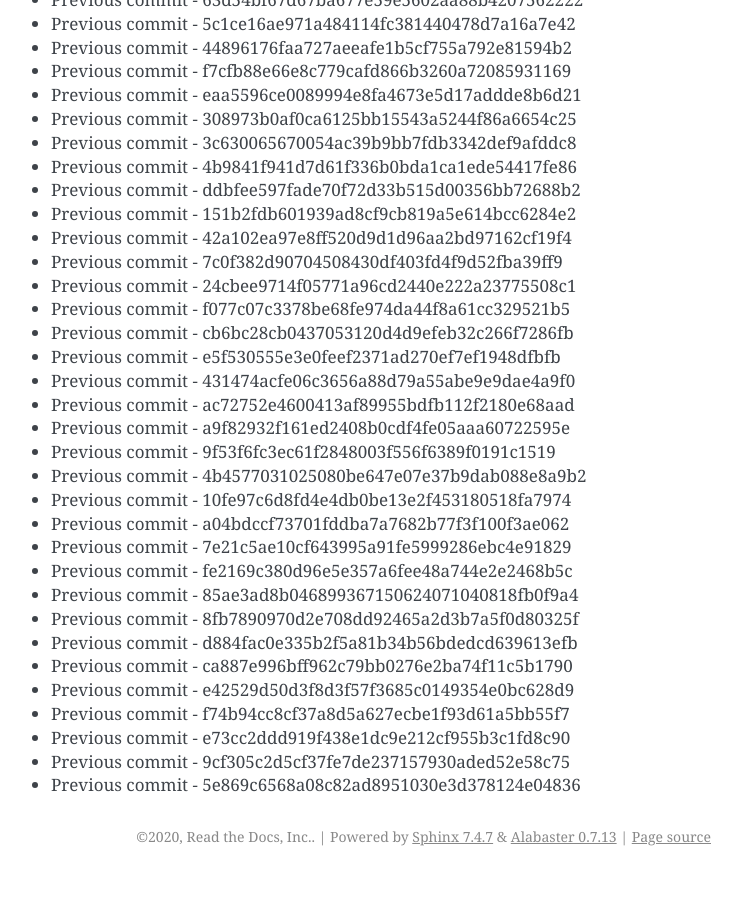
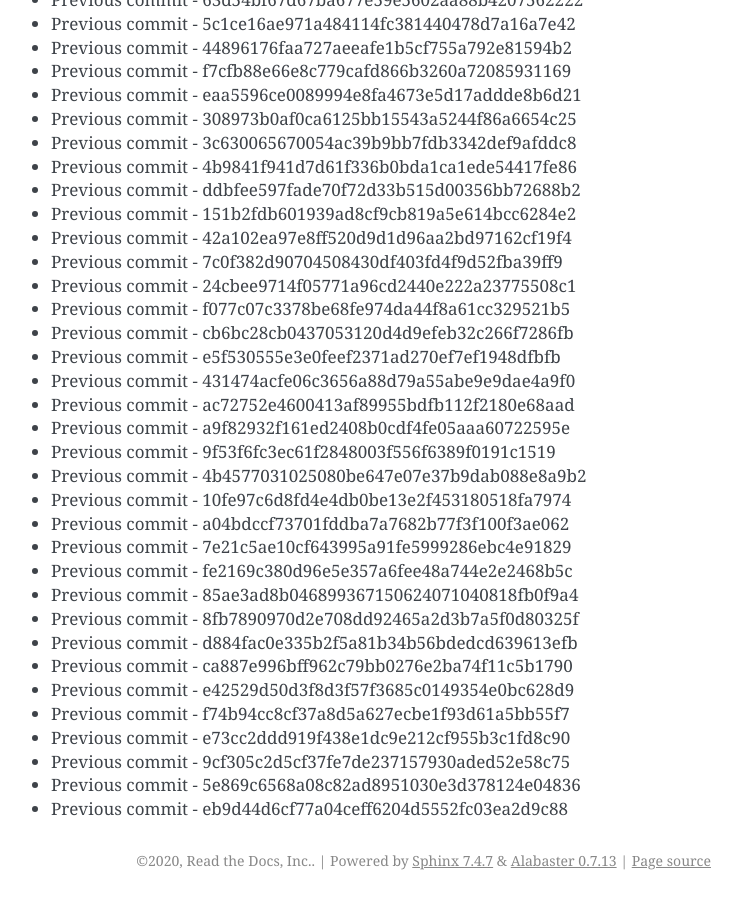
Before and after one commit to readthedocs/rtd-git-stresstest, a Sphinx documentation site: the page built from docs/updates.rst, in a window 1280 px wide and 900 px high, scrolled down 7271 px. Shown: the whole window, without its empty margins (399-1141 px from the left). Built offline with Sphinx 7.4.7, drawn with Linux system fonts in a browser that asks for light colours; before the commit the page ends 8147 px from its top, so only the background shows below that.

Commit message:
Generating commit from previous: eb9d44d6cf77a04ceff6204d5552fc03ea2d9c88

```diff
--- a/docs/updates.rst
+++ b/docs/updates.rst
@@ -337,3 +337,4 @@ It can be tested for any performance characteristics.
 * Previous commit - e73cc2ddd919f438e1dc9e212cf955b3c1fd8c90
 * Previous commit - 9cf305c2d5cf37fe7de237157930aded52e58c75
 * Previous commit - 5e869c6568a08c82ad8951030e3d378124e04836
+* Previous commit - eb9d44d6cf77a04ceff6204d5552fc03ea2d9c88
```
